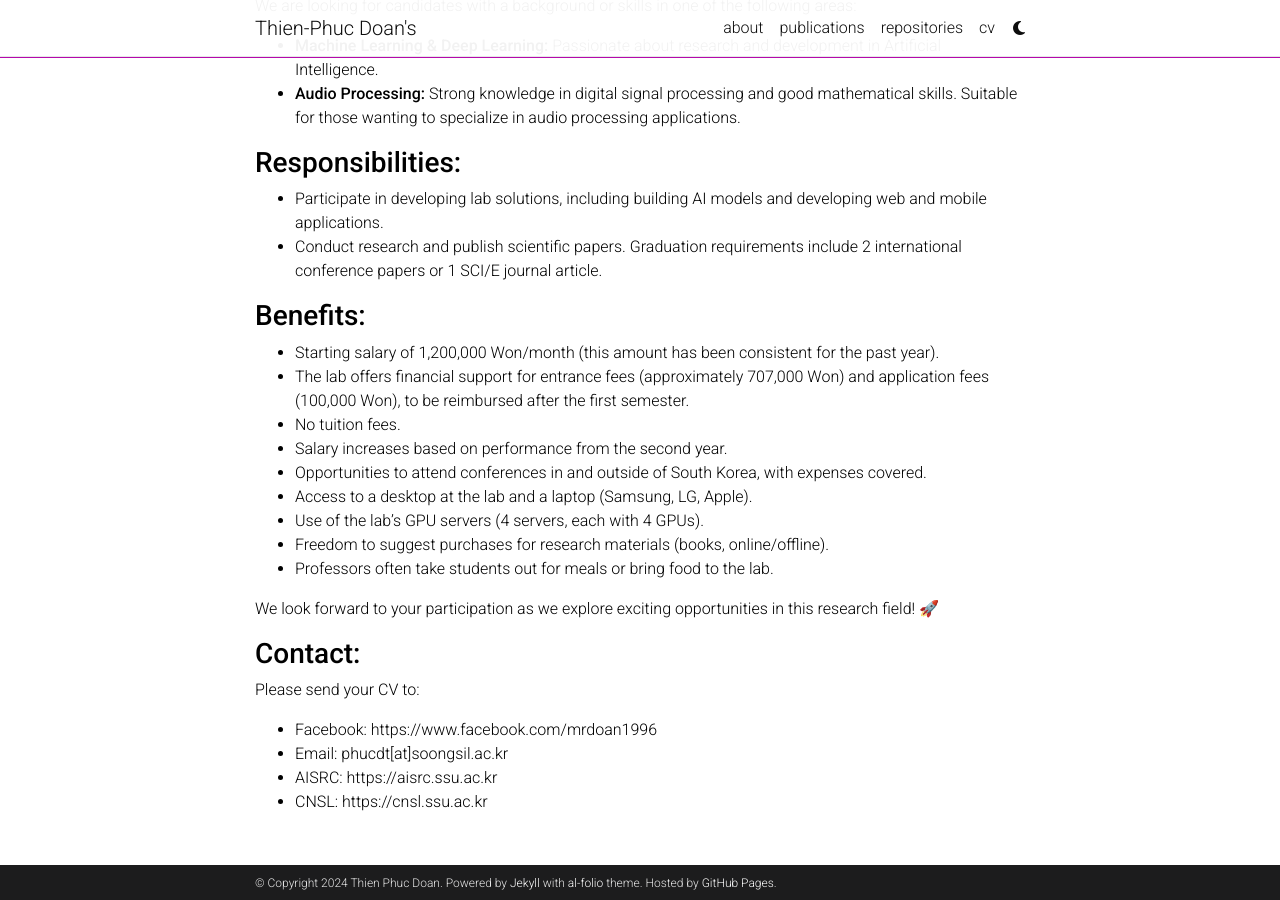
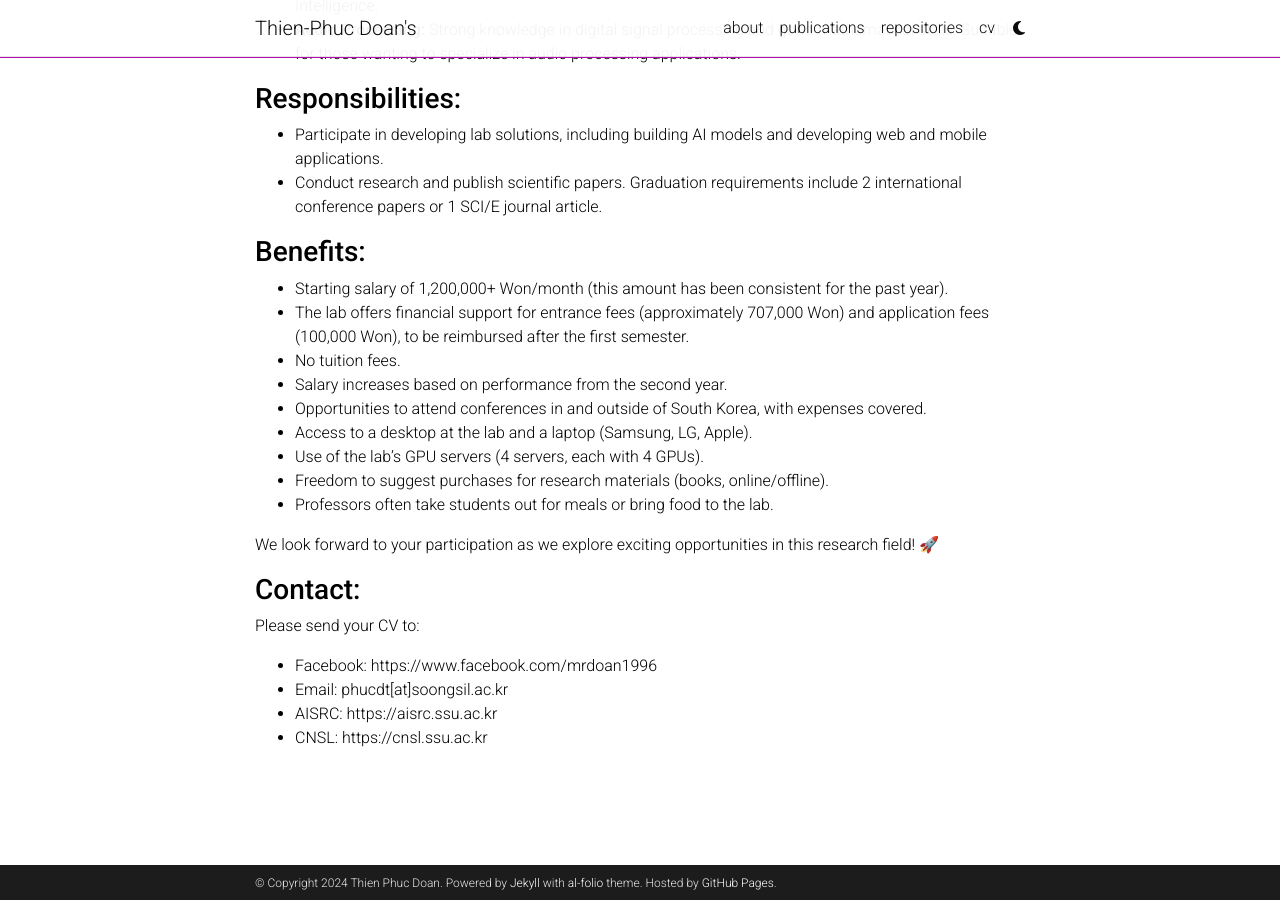
Before and after one commit to josebeo2016/josebeo2016.github.io, a Jekyll site: the page built from _posts/2024-12-07-cnsl-recruitment.md, in a window 1280 px wide and 900 px high, scrolled down 2450 px. Built offline with Jekyll 4.4.1, drawn with Linux system fonts in a browser that asks for light colours; full-size pictures stand in for the smaller copies a plugin makes; comment, search, counter and statistics services are not loaded; a style sheet for code colours, icons or effects is not loaded; some of the changed text lies outside the part shown.

Commit message:
update info

```diff
--- a/_posts/2024-12-07-cnsl-recruitment.md
+++ b/_posts/2024-12-07-cnsl-recruitment.md
@@ -34,7 +34,7 @@ Chúng tôi tìm kiếm những bạn có nền tảng hoặc kỹ năng phù h
 - Nghiên cứu và viết báo khoa học. Yêu cầu tốt nghiệp là 2 bài báo tại hội nghị quốc tế hoặc 1 bài báo tại tạp chí SCI/E.
 
 ### **Quyền Lợi:**
-- Lương cơ bản 1.200.000 Won/tháng (mức lương này từ 1 năm trước).
+- Lương cơ bản 1.200.000+ Won/tháng (mức lương này từ 1 năm trước).
 - Lab hỗ trợ mượn tiền để đóng phí đầu vào (entrance fee) khoảng 707.000 Won + tiền nộp hồ sơ 100.000 Won, sẽ hoàn trả sau kỳ đầu tiên.
 - Không cần đóng học phí.
 - Tăng lương theo năng lực từ năm thứ 2.
@@ -56,6 +56,7 @@ Hãy gửi CV của bạn trực tiếp đến:
 
 ## ENGLISH
 🌟 **[CNSL/AISRC] MASTER STUDENT SCHOLARSHIP 2025 🌟**
+
 Hello students!
 
 We are excited to announce the recruitment for our Master's program at CNSL, focusing on cutting-edge research areas. If you are passionate about technology and want to engage in advanced fields, send us your CV now!
@@ -76,7 +77,7 @@ We are looking for candidates with a background or skills in one of the followin
 - Conduct research and publish scientific papers. Graduation requirements include 2 international conference papers or 1 SCI/E journal article.
 
 ### **Benefits:**
-- Starting salary of 1,200,000 Won/month (this amount has been consistent for the past year).
+- Starting salary of 1,200,000+ Won/month (this amount has been consistent for the past year).
 - The lab offers financial support for entrance fees (approximately 707,000 Won) and application fees (100,000 Won), to be reimbursed after the first semester.
 - No tuition fees.
 - Salary increases based on performance from the second year.
```
Also changed, not shown: other parts of _posts/2024-12-07-cnsl-recruitment.md (+1 -1 lines).
